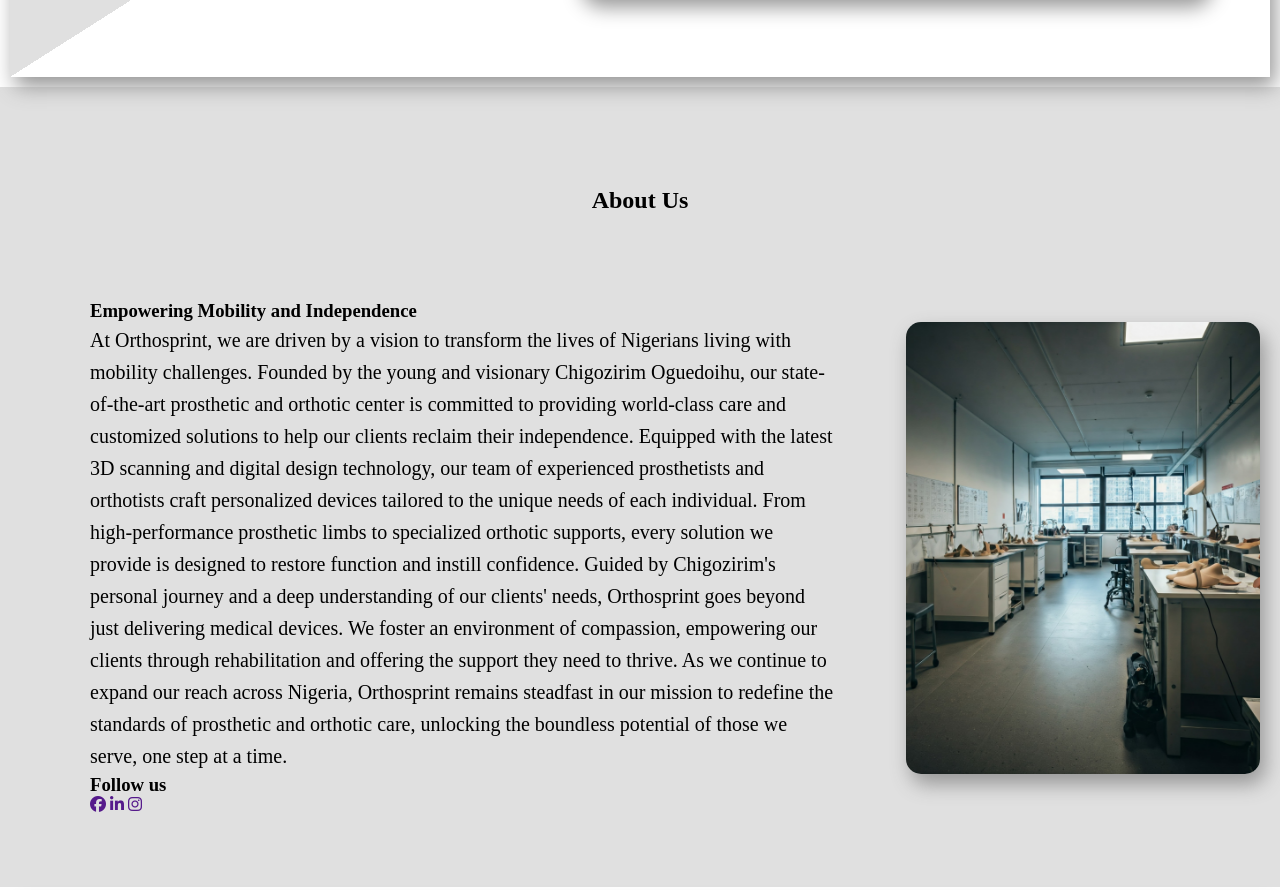
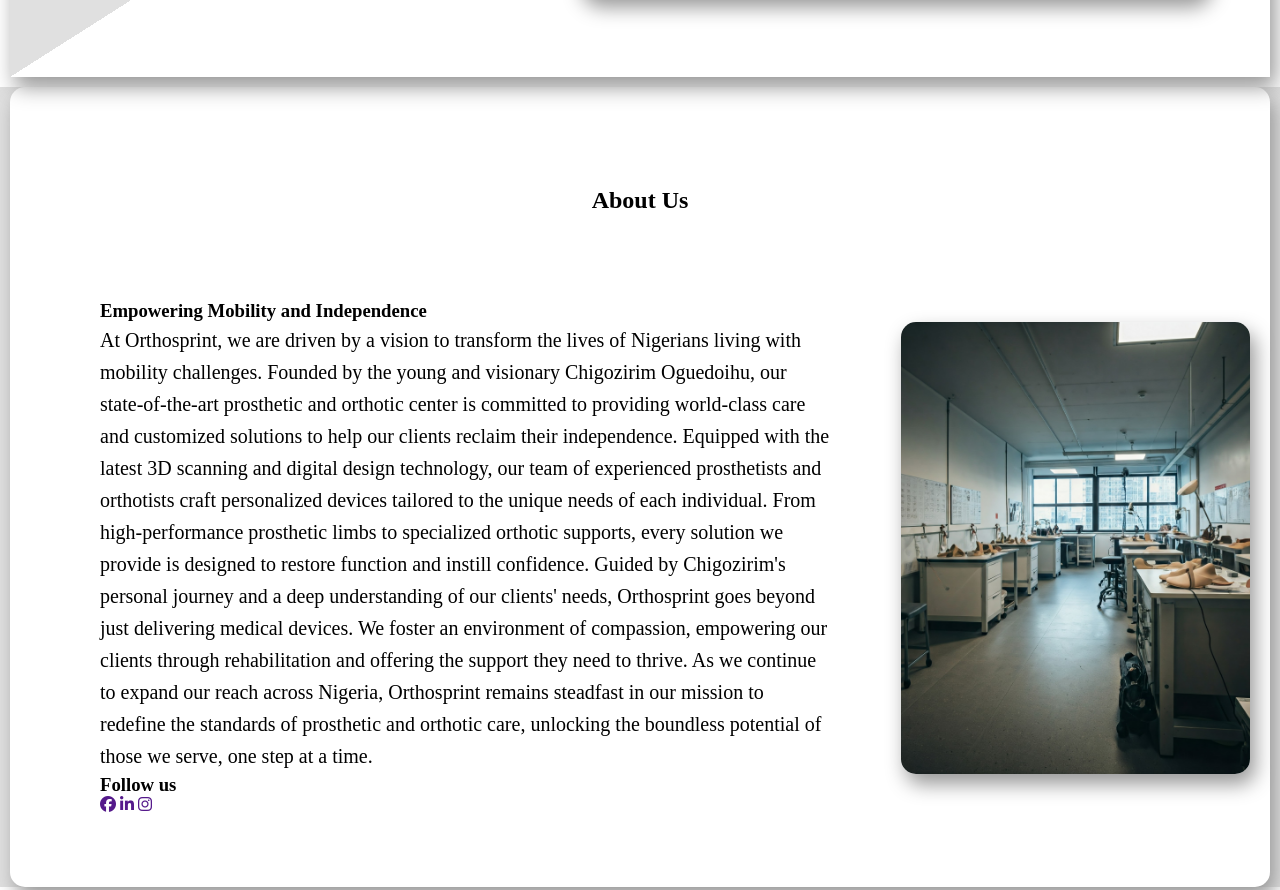
Before and after one commit to Mario-Gozie/Orthosprint-Website-App, a plain HTML site: page index.html in a window 1280 px wide. Shown: the part 834-1724 px from the top of the page. Drawn offline with Linux system fonts and the light colour scheme.

Commit message:
work still in progress

```diff
--- a/style.css
+++ b/style.css
@@ -168,7 +168,9 @@
 /* ABOUT SECTION */
 
 #section--2 {
+  width: 100%;
   height: 100vh;
+  background-color: var(--offwhite-background);
   width: 100%;
   display: flex;
   align-items: center;
@@ -176,11 +178,14 @@
 
 .content__container {
   padding: 100px 20px 0px 20px;
-  background-color: var(--offwhite-background);
+  background-color: var(--pure-white);
+  margin: 10px;
   height: inherit;
   display: grid;
   grid-template-columns: 1fr 0.4fr;
   grid-template-rows: 0.3fr 0.3fr 2fr 0.5fr;
+  box-shadow: 5px 10px 20px var(--border-shadow);
+  border-radius: 15px;
 }
 
 .section__header {
```
